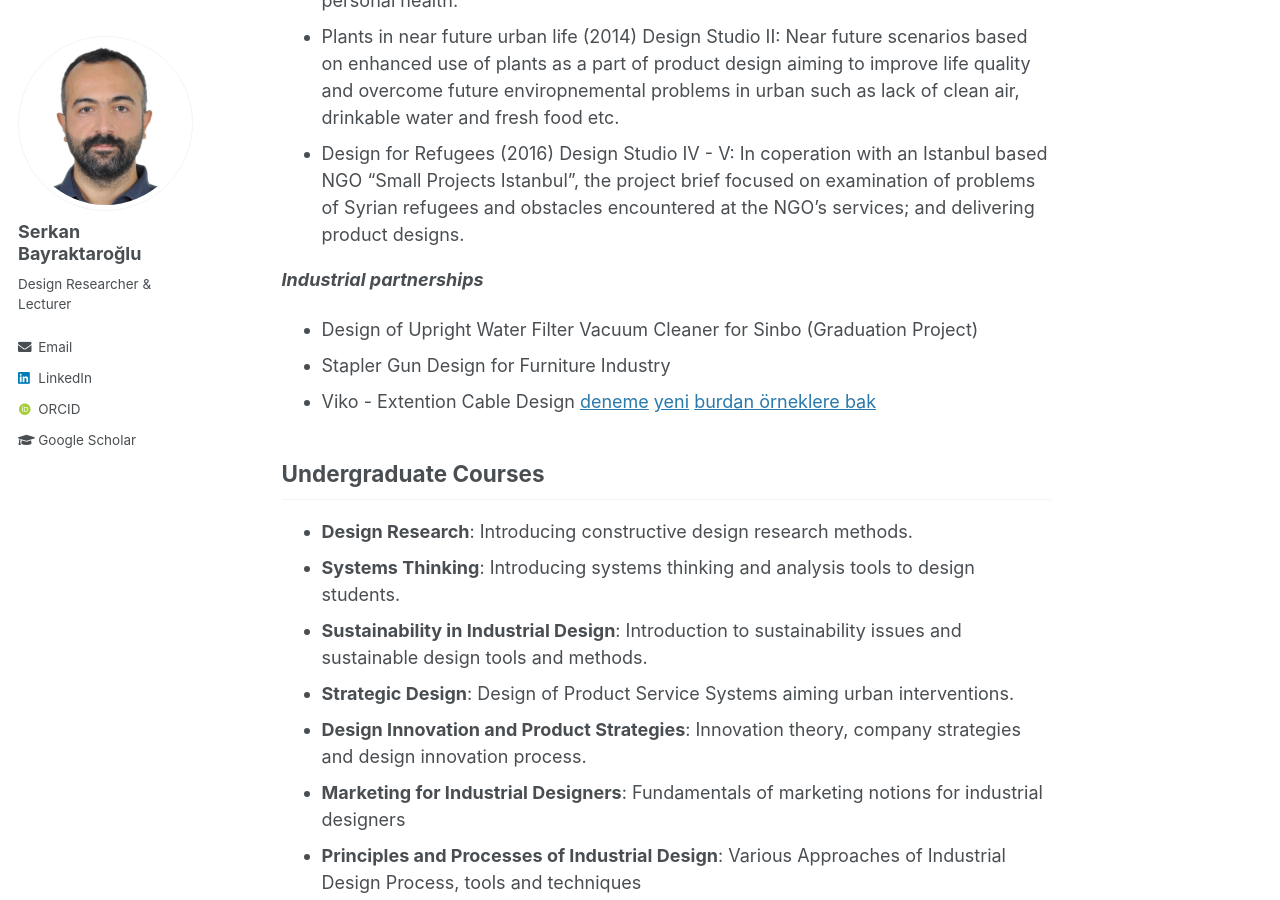
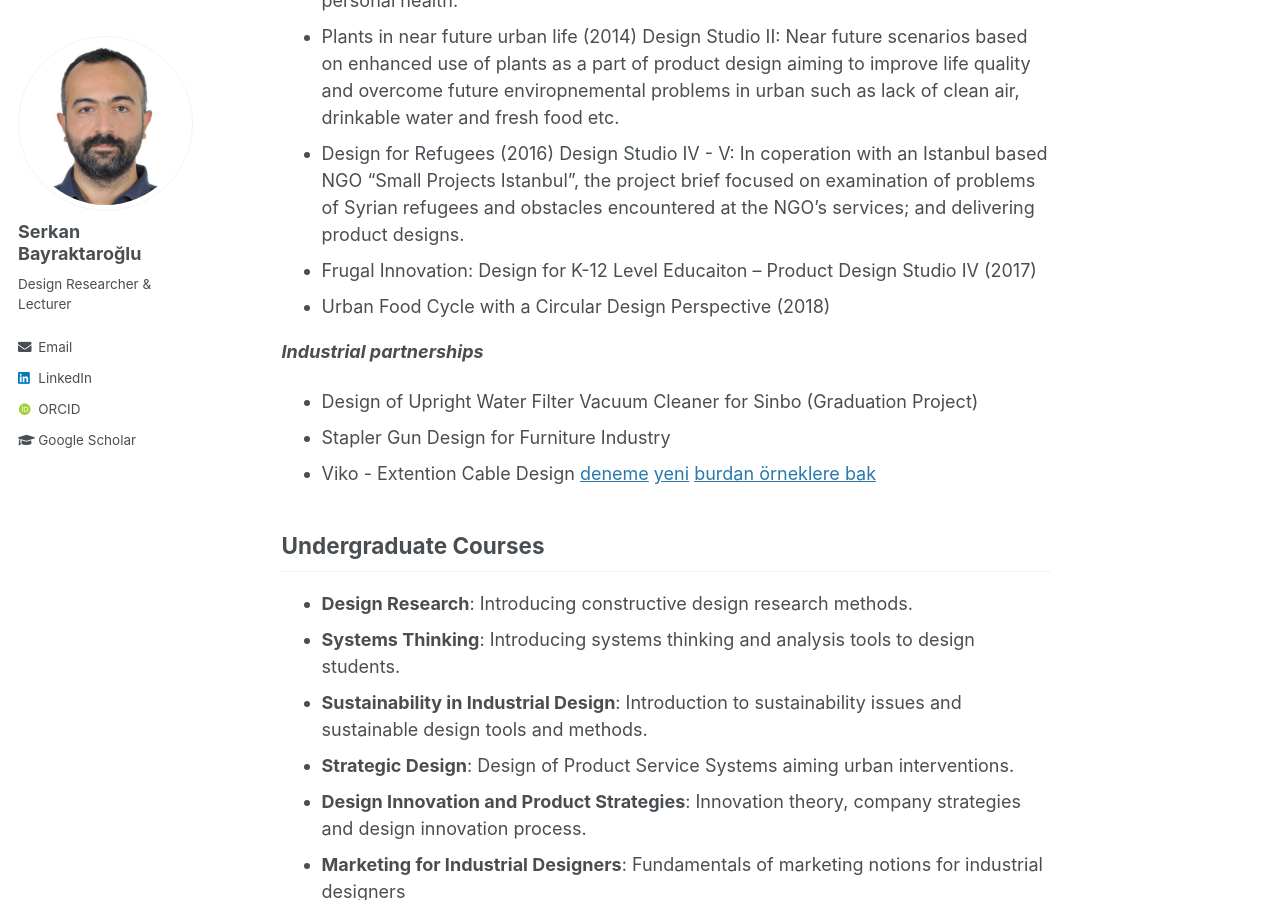
Before and after one commit to serkanbayraktaroglu/serkanbayraktaroglu.github.io, a Jekyll site: the page built from _pages/teaching.md, in a window 1280 px wide and 900 px high, scrolled down 843 px. Built offline with Jekyll 4.4.1, drawn with Linux system fonts in a browser that asks for light colours; some web fonts are replaced.

Commit message:
Update teaching.md

```diff
--- a/_pages/teaching.md
+++ b/_pages/teaching.md
@@ -18,6 +18,8 @@ Semester long design project involving user research, design and development of
 - Design for Personal and Public Health (2013) Design Studio V: In cooperation with Basaksehir LivingLab, product and service designs aiming to improve public and personal health.
 - Plants in near future urban life (2014) Design Studio II: Near future scenarios based on enhanced use of plants as a part of product design aiming to improve life quality and overcome future enviropnemental problems in urban such as lack of clean air, drinkable water and fresh food etc.
 - Design for Refugees (2016) Design Studio IV - V: In coperation with an Istanbul based NGO "Small Projects Istanbul", the project brief focused on examination of problems of Syrian refugees and obstacles encountered at the NGO's services; and delivering product designs.
+- Frugal Innovation: Design for K-12 Level Educaiton – Product Design Studio IV (2017)
+- Urban Food Cycle with a Circular Design Perspective (2018)
 
 ***Industrial partnerships***
 
```
